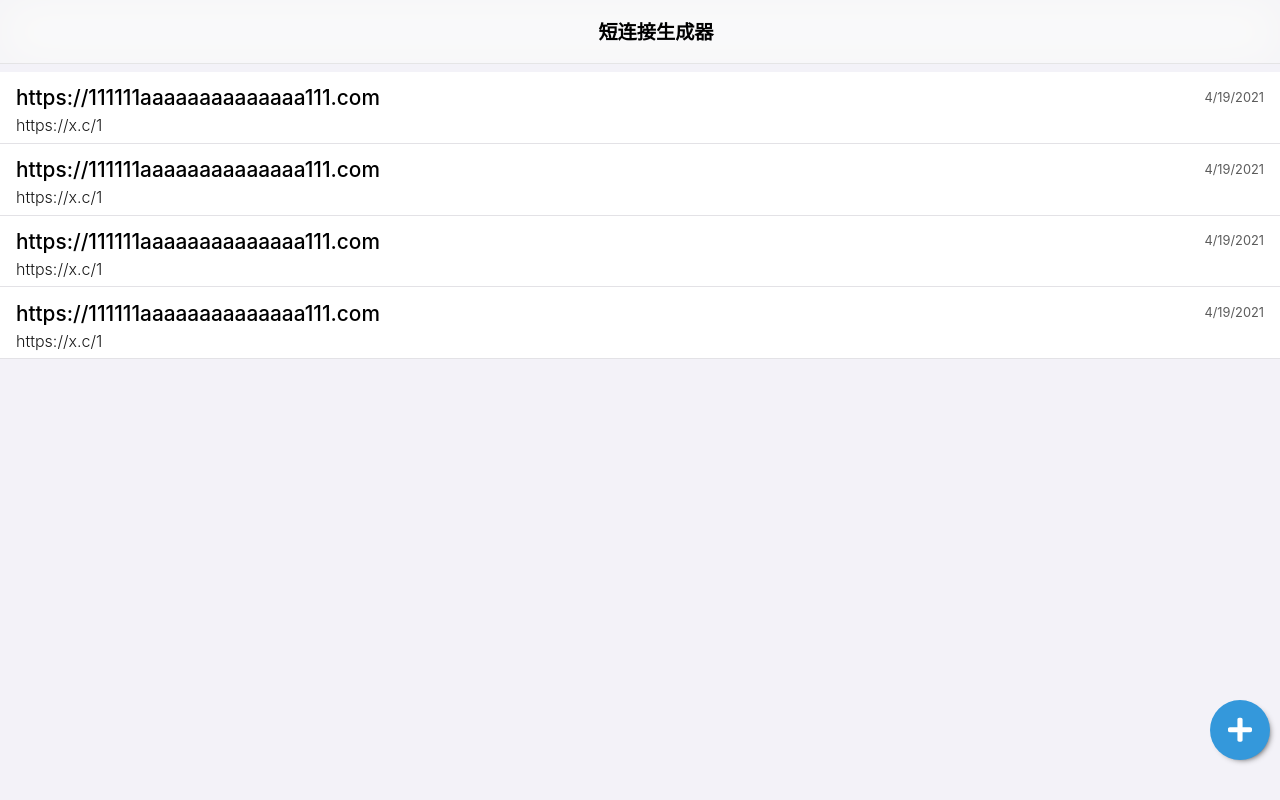
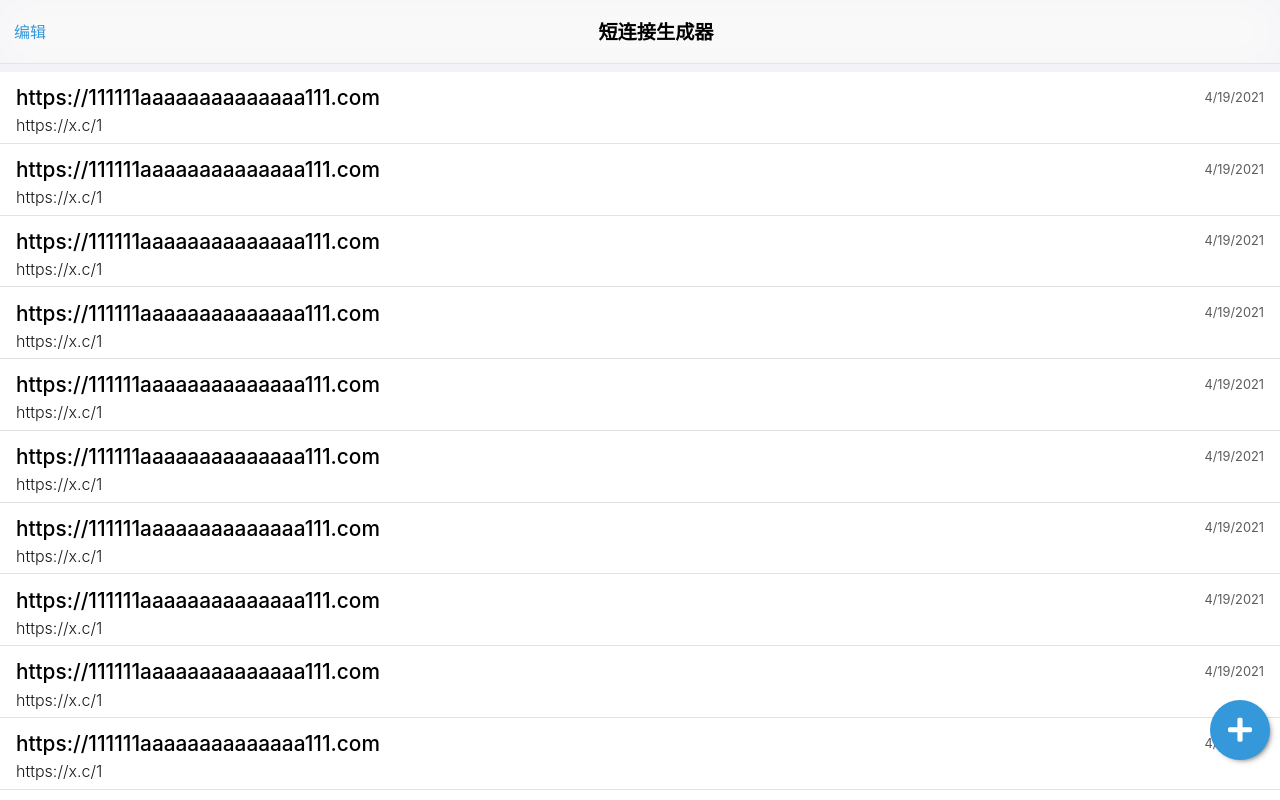
Before and after one commit to Innei/short-link-generator, a Vue app in the folder web/: page / in a window 1280 px wide. Shown: the top 800 px of the page. Built offline with nearby package versions, Linux system fonts and the light colour scheme.

Commit message:
feat: store & header

```diff
--- a/web/package.json
+++ b/web/package.json
@@ -7,6 +7,7 @@
     "serve": "vite preview"
   },
   "dependencies": {
+    "ant-design-vue": "2",
     "normalize.css": "8.0.1",
     "vue": "^3.0.5"
   },
--- a/web/src/App.vue
+++ b/web/src/App.vue
@@ -1,34 +1,7 @@
 <template>
   <Header />
   <div class="padding"></div>
-  <List
-    :data="[
-      {
-        fullUrl: 'https://111111aaaaaaaaaaaaaa111.com',
-        uid: 1,
-        code: 'https://x.c/1',
-        createdAt: new Date(),
-      },
-      {
-        fullUrl: 'https://111111aaaaaaaaaaaaaa111.com',
-        uid: 2,
-        code: 'https://x.c/1',
-        createdAt: new Date(),
-      },
-      {
-        fullUrl: 'https://111111aaaaaaaaaaaaaa111.com',
-        uid: 3,
-        code: 'https://x.c/1',
-        createdAt: new Date(),
-      },
-      {
-        fullUrl: 'https://111111aaaaaaaaaaaaaa111.com',
-        uid: 4,
-        code: 'https://x.c/1',
-        createdAt: new Date(),
-      },
-    ]"
-  />
+  <List :data="data" />
   <FloatButton @click="handleAdd"></FloatButton>
 </template>
 
@@ -38,14 +11,27 @@ import 'normalize.css'
 import Header from './components/header.vue'
 import List from './components/list.vue'
 import FloatButton from './components/float-button.vue'
+import { useInjector, useProvider } from './utils/deps-injection'
+import { EnvStore } from './store'
 export default defineComponent({
   name: 'App',
   components: { Header, List, FloatButton },
   setup() {
-    const data = ref('')
-    window.bus.on('dispatch', (e) => {
-      data.value = e
-    })
+    useProvider(EnvStore)
+
+    const data = ref(
+      Array.from({ length: 100 }, (_, i) => {
+        return {
+          fullUrl: 'https://111111aaaaaaaaaaaaaa111.com',
+          uid: i,
+          code: 'https://x.c/1',
+          createdAt: new Date(),
+        }
+      }),
+    )
+    // window.bus.on('dispatch', (e) => {
+    //   data.value = e
+    // })
     return {
       data,
       handleAdd() {
--- a/web/src/components/header.vue
+++ b/web/src/components/header.vue
@@ -1,5 +1,12 @@
 <template>
   <header>
+    <button class="edit-btn btn" @click="handleEdit">
+      {{ !isEdit ? '编辑' : '完成' }}
+    </button>
+    <button class="delete-btn btn" @click="handleDelete" v-if="isEdit">
+      删除
+    </button>
+
     <h1>短连接生成器</h1>
     <div class="seq"></div>
   </header>
@@ -7,9 +14,27 @@
 
 <script lang="ts">
 import { defineComponent } from '@vue/runtime-core'
+import { EnvStore } from '../store'
+import { useInjector } from '../utils/deps-injection'
 
 export default defineComponent({
   name: 'header',
+  setup() {
+    const envStore = useInjector(EnvStore)
+    function handleEdit() {
+      envStore.isEditMode.value = !envStore.isEditMode.value
+    }
+    function handleDelete() {
+      const list = envStore.selectedItem.value
+      window.bus.emit(EventType.REMOVE_MANY, JSON.stringify(list))
+      envStore.isEditMode.value = false
+    }
+    return {
+      handleEdit,
+      isEdit: envStore.isEditMode,
+      handleDelete,
+    }
+  },
 })
 </script>
 
@@ -25,6 +50,7 @@ header {
   font-weight: bold;
   text-align: center;
   overflow: hidden;
+  z-index: 2;
 }
 h1 {
   font-size: 1.2rem;
@@ -38,4 +64,26 @@ h1 {
   position: absolute;
   bottom: 0;
 }
+.btn {
+  position: absolute;
+  top: 50%;
+  transform: translateY(-50%);
+  border: 0;
+  outline: none;
+  background: none;
+  cursor: pointer;
+  transition: opacity 0.5s;
+}
+.edit-btn {
+  left: 0.5em;
+  color: #3498db;
+}
+.delete-btn {
+  right: 2.5em;
+  color: red;
+}
+
+.btn:active {
+  opacity: 0.8;
+}
 </style>
--- a/web/src/components/item.vue
+++ b/web/src/components/item.vue
@@ -1,5 +1,13 @@
 <template>
-  <div class="root" tabindex="0" role="link">
+  <div
+    class="root"
+    :style="{ paddingLeft: isEditMode ? '3em' : '' }"
+    tabindex="0"
+    role="link"
+  >
+    <span class="checkbox" @click="() => addToSelection(id)" v-if="isEditMode">
+      <Checkbox :checked="selection.includes(id)"> </Checkbox>
+    </span>
     <div class="header">
       <h2>{{ fullUrl }}</h2>
       <time>
@@ -13,9 +21,12 @@
 </template>
 
 <script lang="ts">
+import { EnvStore } from '../store'
+import { useInjector } from '../utils/deps-injection'
 import { defineComponent } from 'vue'
-
+import { Checkbox } from 'ant-design-vue'
 export default defineComponent({
+  components: { Checkbox },
   name: 'item',
   props: {
     fullUrl: {
@@ -30,15 +41,32 @@ export default defineComponent({
       type: Date,
       required: true,
     },
+    id: {
+      type: Number,
+      required: true,
+    },
   },
   setup() {
     function formatDate(date: string | Date) {
       date = new Date(date)
       return Intl.DateTimeFormat().format(date)
     }
+    const envStore = useInjector(EnvStore)
 
+    function addToSelection(id: number) {
+      const list = envStore.selectedItem
+      const has = list.value.indexOf(+id)
+      console.log(has)
+
+      if (has != -1) {
+        list.value.splice(has, 1)
+      } else list.value.push(+id)
+    }
     return {
       formatDate,
+      isEditMode: envStore.isEditMode,
+      addToSelection,
+      selection: envStore.selectedItem,
     }
   },
 })
@@ -48,6 +76,8 @@ export default defineComponent({
 .root {
   background: #fff;
   padding: 0.5em 1em;
+  transition: padding 0.5s;
+  position: relative;
 }
 .root:focus {
   outline: 0;
@@ -89,4 +119,11 @@ h2 {
   opacity: 0.9;
   font-weight: 300;
 }
+
+.checkbox {
+  position: absolute;
+  left: 1em;
+  top: 50%;
+  transform: translateY(-50%);
+}
 </style>
--- a/web/src/components/list.vue
+++ b/web/src/components/list.vue
@@ -5,6 +5,7 @@
         :full-url="item.fullUrl"
         :short-url="item.code"
         :created-at="item.createdAt"
+        :id="item.uid"
         v-for="item in data"
         :key="item.uid"
       />
--- a/web/src/constants/event.ts
+++ b/web/src/constants/event.ts
@@ -3,4 +3,5 @@ enum EventType {
   FETCH_ALL = 'FETCH_ALL',
   APPEND = 'APPEND',
   REMOVE = 'REMOVE',
+  REMOVE_MANY = 'REMOVE_MANY',
 }
--- a/web/src/main.ts
+++ b/web/src/main.ts
@@ -1,5 +1,6 @@
 import { createApp } from 'vue'
 import App from './App.vue'
+import 'ant-design-vue/lib/checkbox/style/index.css'
 
 if (import.meta.env.mode === 'development') {
   import('./utils/event')
--- /dev/null
+++ b/web/src/store.ts
@@ -0,0 +1,16 @@
+import { ref, watch } from 'vue'
+
+export function EnvStore() {
+  const isEditMode = ref(false)
+  const selectedItem = ref<number[]>([])
+
+  watch(isEditMode, (newValue) => {
+    if (!newValue) {
+      selectedItem.value.length = 0
+    }
+  })
+  return {
+    isEditMode,
+    selectedItem,
+  }
+}
--- /dev/null
+++ b/web/src/utils/deps-injection.ts
@@ -0,0 +1,64 @@
+// @ts-nocheck
+/*
+ * @Author: Innei
+ * @Date: 2021-03-22 11:36:59
+ * @LastEditTime: 2021-03-22 11:52:35
+ * @LastEditors: Innei
+ * @FilePath: /admin-next/src/utils/deps-injection.ts
+ * Mark: Coding with Love
+ */
+
+import { provide, inject } from 'vue'
+//定义一个用于状态共享的hook函数的标准接口
+export interface FunctionalStore<T extends object> {
+  (...args: any[]): T
+  token?: symbol
+  root?: T
+}
+
+//对原生provide进行封装
+
+//由于inject函数只会从父组件开始查找，所以useProvider默认返回hook函数的调用结果，以防同组件层级需要使用
+export function useProvider<T extends object>(func: FunctionalStore<T>): T {
+  !func.token && (func.token = Symbol('functional store'))
+  const depends = func()
+  provide(func.token, depends)
+  return depends
+}
+
+// 可以一次传入多个hook函数， 统一管理
+export function useProviders(...funcs: FunctionalStore<any>[]) {
+  funcs.forEach((func) => {
+    !func.token && (func.token = Symbol('functional store'))
+    provide(func.token, func())
+  })
+}
+
+//对原生inject进行封装
+
+type InjectType = 'root' | 'optional'
+
+//接收第二个参数，'root'表示直接全局使用；optional表示可选注入，防止父组件的provide并未传入相关hook
+export function useInjector<T extends object>(
+  func: FunctionalStore<T>,
+  type?: InjectType,
+): T {
+  const token = func.token
+  const root = func.root
+
+  switch (type) {
+    case 'optional':
+      return inject<T>(token) || func.root || null
+    case 'root':
+      if (!func.root) func.root = func()
+      return func.root
+    default:
+      if (inject(token)) {
+        return inject<T>(token)
+      }
+      if (root) return func.root
+      throw new Error(
+        `状态钩子函数${func.name}未在上层组件通过调用useProvider提供`,
+      )
+  }
+}
```
Also changed, not shown: 1 other file (tests, documents, lock files or other folders).
